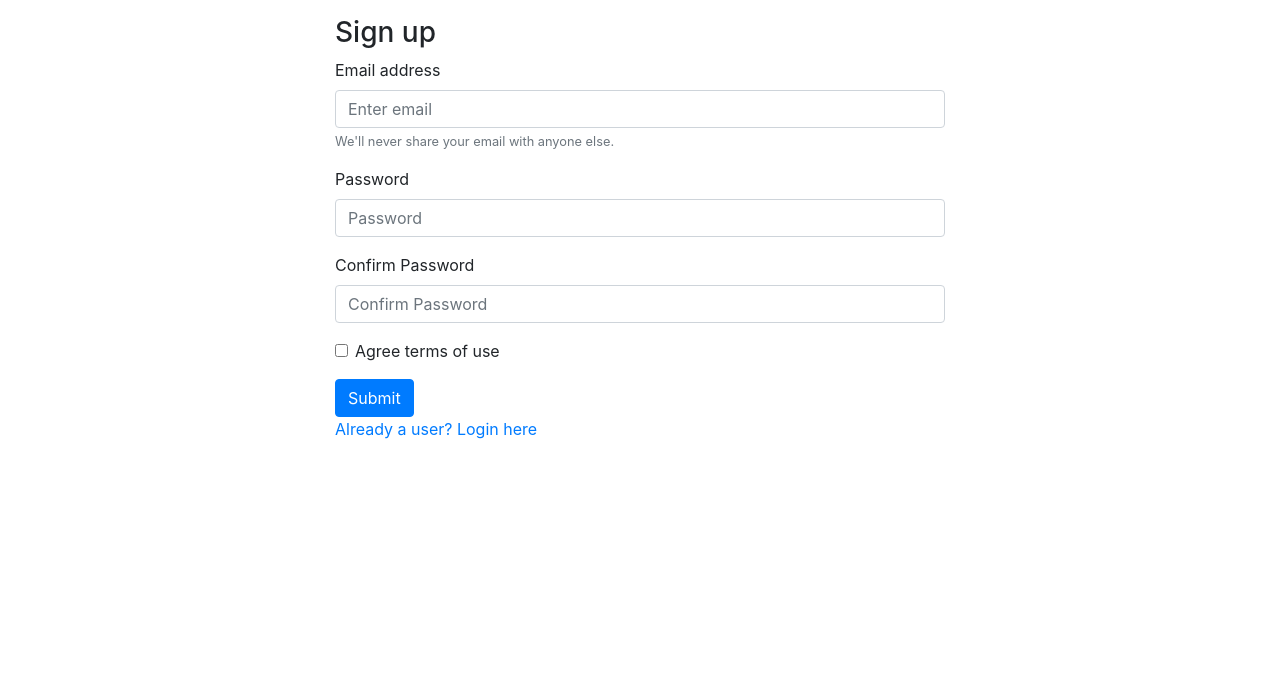
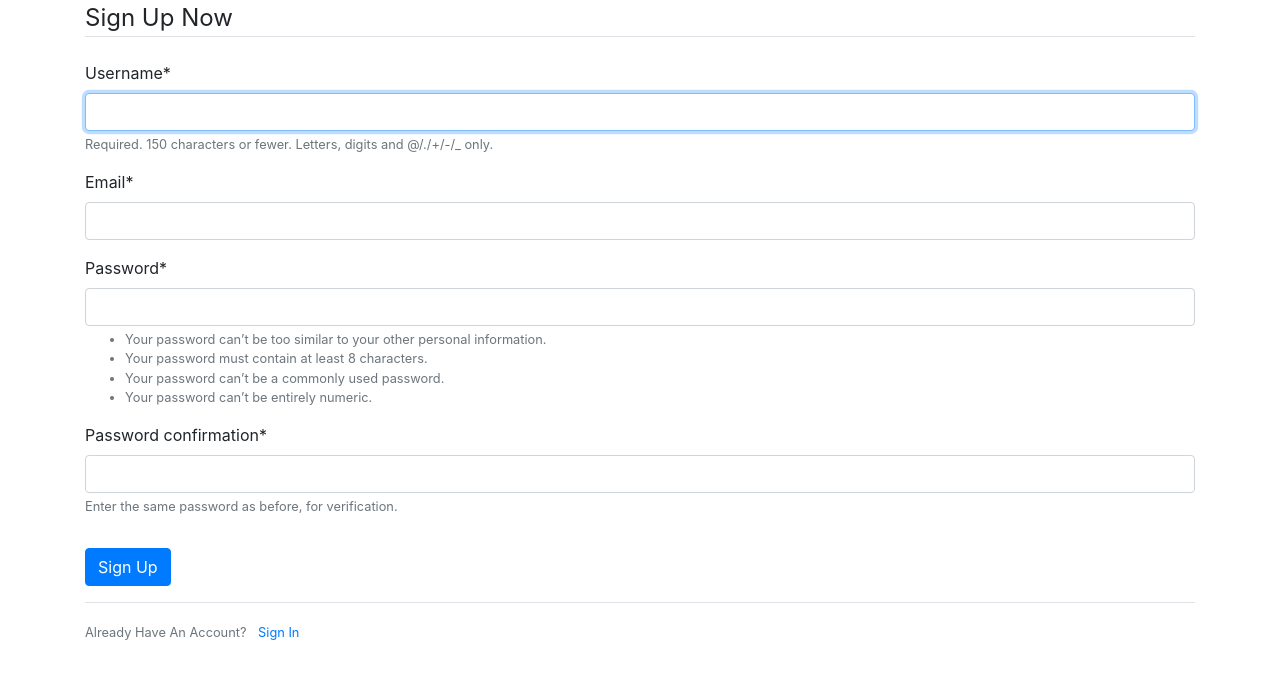
Before and after one commit to lxj16/discountsArchived, a Django app: page /discounts/signup/ in a window 1280 px wide. Shown: the part 58-737 px from the top of the page. Run offline with Django 3.2, Linux system fonts and the light colour scheme; some libraries are stand-ins or nearby versions.

Commit message:
added user sign up form

```diff
--- a/discounts/settings.py
+++ b/discounts/settings.py
@@ -36,7 +36,8 @@ INSTALLED_APPS = [
     'django.contrib.sessions',
     'django.contrib.messages',
     'django.contrib.staticfiles',
-    'discountsApp.apps.DiscountsappConfig'
+    'discountsApp.apps.DiscountsappConfig',
+    'crispy_forms'
 ]
 
 MIDDLEWARE = [
@@ -121,3 +122,5 @@ STATIC_URL = '/static/'
 STATICFILES_DIRS = [
     os.path.join(BASE_DIR, 'static')
 ]
+
+CRISPY_TEMPLATE_PACK = 'bootstrap4'
--- a/discountsApp/forms.py
+++ b/discountsApp/forms.py
@@ -1,7 +1,14 @@
 from django import forms
 from django.core import validators
-from . import models
-from django.forms import ModelForm
+from django.contrib.auth.models import User
+from django.contrib.auth.forms import UserCreationForm
+
+class UserSignUpForm(UserCreationForm):
+    email = forms.EmailField()
+
+    class Meta:
+        model = User
+        fields = ['username', 'email', 'password1', 'password2']
 
 
 # class signUpForm(ModelForm):
--- a/discountsApp/urls.py
+++ b/discountsApp/urls.py
@@ -2,8 +2,8 @@ from django.urls import path
 from . import views
 
 urlpatterns = [
-    path('', views.index),
-    path('login/', views.login),
-    path('signup/', views.signup),
+    path('', views.index, name='index'),
+    path('signin/', views.signIn, name='signIn'),
+    path('signup/', views.signUp, name='signUp'),
     path('forgotpassword/', views.forgotPassword)
 ]
--- a/discountsApp/views.py
+++ b/discountsApp/views.py
@@ -3,7 +3,8 @@ from django.shortcuts import render, redirect
 from django.contrib.auth import authenticate, login
 from django.http import HttpResponse, HttpResponseRedirect
 from . import views
-# from .forms import signUpForm
+from .forms import UserSignUpForm
+from django.contrib import messages
 # from .models import User
 
 # Create your views here.
@@ -17,12 +18,22 @@ def index(request):
     return render(request, 'discountsApp/index.html')
 
 
-def login(request):
-    return render(request, 'discountsApp/login.html')
+def signIn(request):
+    return render(request, 'discountsApp/signIn.html')
 
 
-def signup(request):
-    # form = signUpForm(request.POST or None)
+def signUp(request):
+    if request.method == 'POST':
+        form = UserSignUpForm(request.POST)
+        if form.is_valid():
+            form.save()
+            print('valid')
+            username = form.cleaned_data.get('username')
+            messages.success(request, f'Account created for {username}!')
+            return redirect('index')
+    else:
+        form = UserSignUpForm()
+        print('invalid')
 
     # if request.method == 'POST' and form.is_valid():
     #     new_user = form.save()
@@ -41,7 +52,7 @@ def signup(request):
     #     else:
     #         form = forms.signUpForm()
     # return render(request, 'discountsApp/signUp.html', {'form': form})
-    return render(request, 'discountsApp/signUp.html')
+    return render(request, 'discountsApp/signUp.html',{'form':form})
 
 
 def forgotPassword(request):
--- a/templates/discountsApp/base.html
+++ b/templates/discountsApp/base.html
@@ -58,7 +58,13 @@
         </div>
       </div>
     </nav>
-
+    {% if messages %}
+      {% for message in messages %}
+        <div class="alert alert-{{ message.tags }}">
+          {{ message }}
+        </div>
+      {% endfor %}
+    {% endif %}
     {% block content%} {%endblock%}
   </body>
 
--- a/templates/discountsApp/signUp.html
+++ b/templates/discountsApp/signUp.html
@@ -1,6 +1,8 @@
-{% extends './base.html' %} {% block content%}
+{% extends './base.html' %}
+{% load crispy_forms_tags %}
+{% block content%}
 
-    <div class="container w-50 mt-3">
+    {% comment %} <div class="container w-50 mt-3">
       <h3 class="mt-2 ">Sign up</h2>
       <form>
         <div class="form-group">
@@ -49,11 +51,23 @@
         <br>
         <a href="/firstapp/login" class="mt-3" >Already a user? Login here</a>
       </form>
+    </div> {% endcomment %}
+    <div class="container">
+      <form method="POST">
+        {% csrf_token %}
+        <fieldset class="form-group">
+          <legend class="border-bottom mb-4">Sign Up Now </legend>
+          {{ form|crispy }}
+        </fieldset>
+        <div class="form-group">
+          <button type="submit" class="btn btn-primary">Sign Up</button>
+        </div>
+      </form>
+
+      <div class="border-top pt-3">
+        <small class="text-muted">
+          Already Have An Account? <a class="ml-2" href="/discounts/signin">Sign In</a>
+        </small>
+      </div>
     </div>
-    <!-- <div class="container form-group">
-      <form method="POST">
-        {{ form.as_p }} {% csrf_token %}
-        <input type="submit" class="btn btn-primary" value="Submit" />
-      </form>
-    </div> -->
 {% endblock %}
```
Also changed, not shown: db.sqlite3, templates/discountsApp/signIn.html (renamed from templates/discountsApp/login.html).
